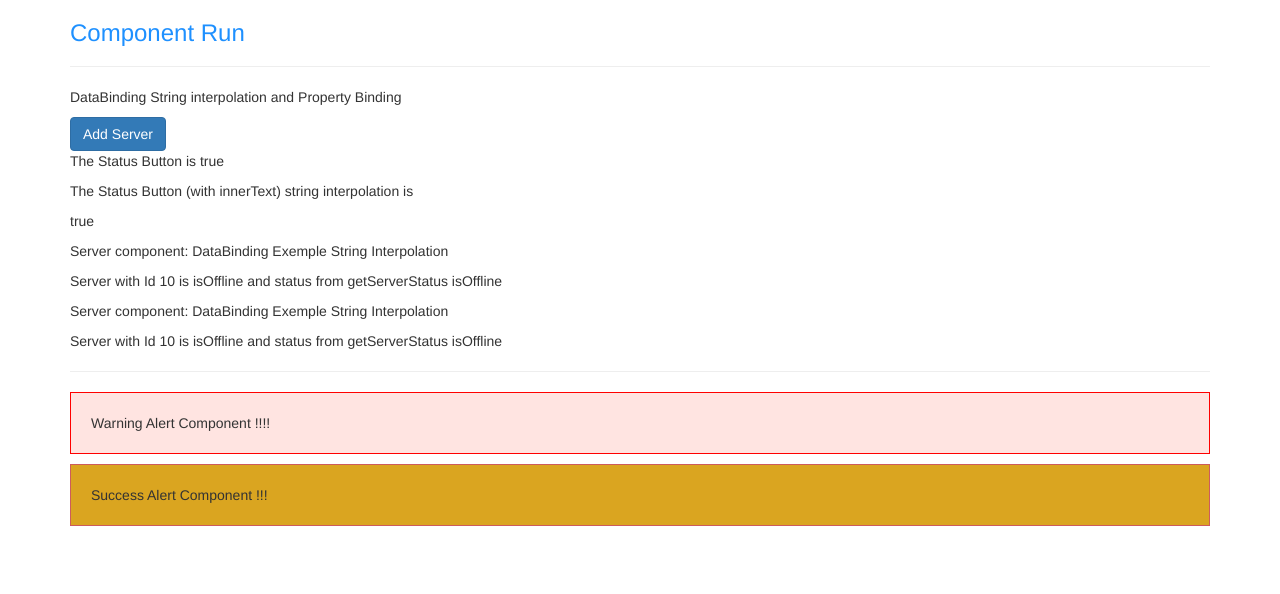
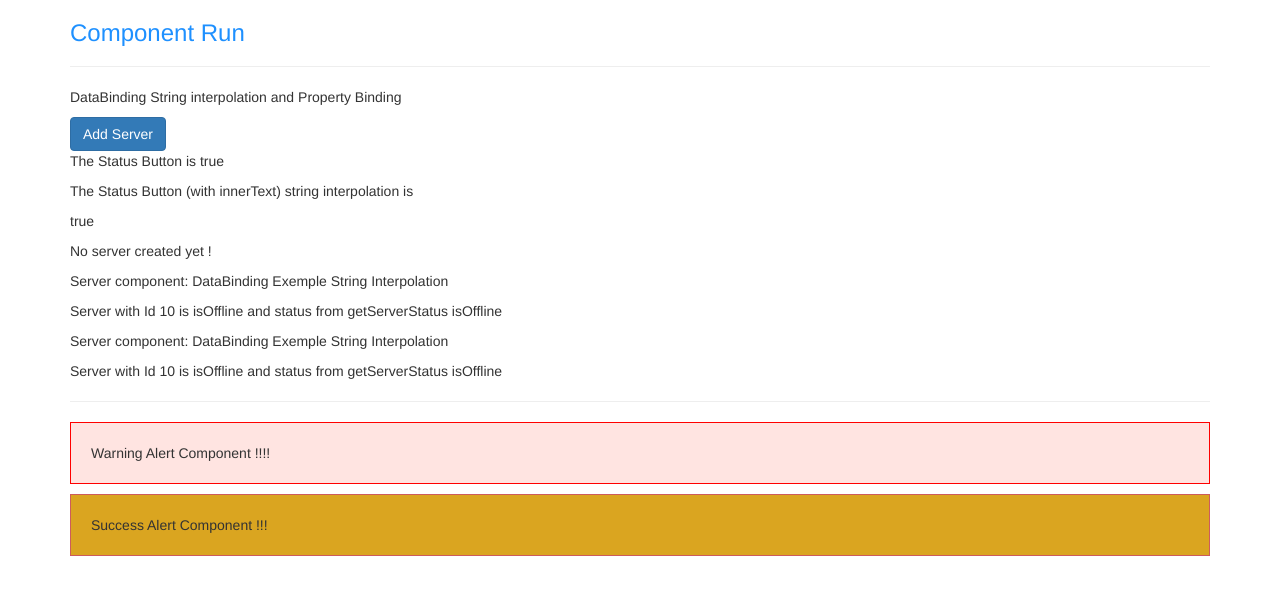
Before and after one commit to wassimajjali/Angular-8-Complete-Guide, an Angular app in the folder Angular8FirstApp/: page / in a window 1280 px wide. Shown: the top 594 px of the page. Built offline with nearby package versions, Linux system fonts and the light colour scheme.

Commit message:
Event Binding

```diff
--- a/Angular8FirstApp/src/app/servers/servers.component.html
+++ b/Angular8FirstApp/src/app/servers/servers.component.html
@@ -1,9 +1,10 @@
 <p>DataBinding String interpolation and Property Binding</p>
-<button class="btn btn-primary" [disabled]="!allowNewServer">Add Server</button>
+<button class="btn btn-primary" [disabled]="!allowNewServer"(click)="onCreateServer()">Add Server</button>
 <p>The Status Button is {{allowNewServer}}</p>
 <p>
     The Status Button (with innerText) string interpolation is
 </p>
 <p [innerText]="allowNewServer"></p>
+<p>{{serverCreationStatus}}</p>
 <app-server></app-server>
 <app-server></app-server>
--- a/Angular8FirstApp/src/app/servers/servers.component.ts
+++ b/Angular8FirstApp/src/app/servers/servers.component.ts
@@ -16,6 +16,9 @@
 })
 export class ServersComponent implements OnInit {
   allowNewServer = false;
+  serverCreationStatus = 'No server created yet !';
+
+
   constructor() {
     setTimeout(()=> {
       this.allowNewServer= true
@@ -24,5 +27,7 @@
 
   ngOnInit() {
   }
-
+ onCreateServer(){
+   this.serverCreationStatus='Server Created Now !!!';
+ }
 }
```
